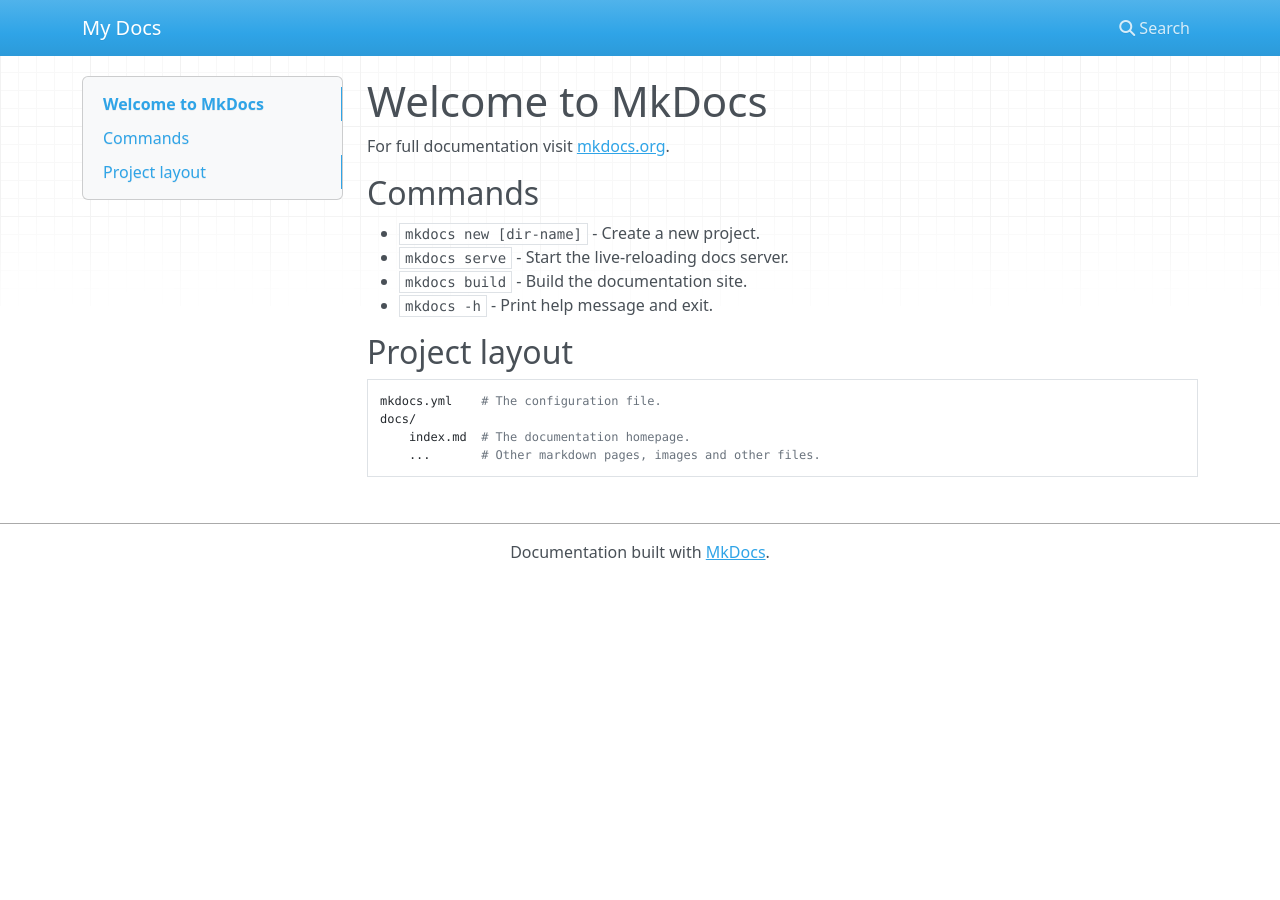
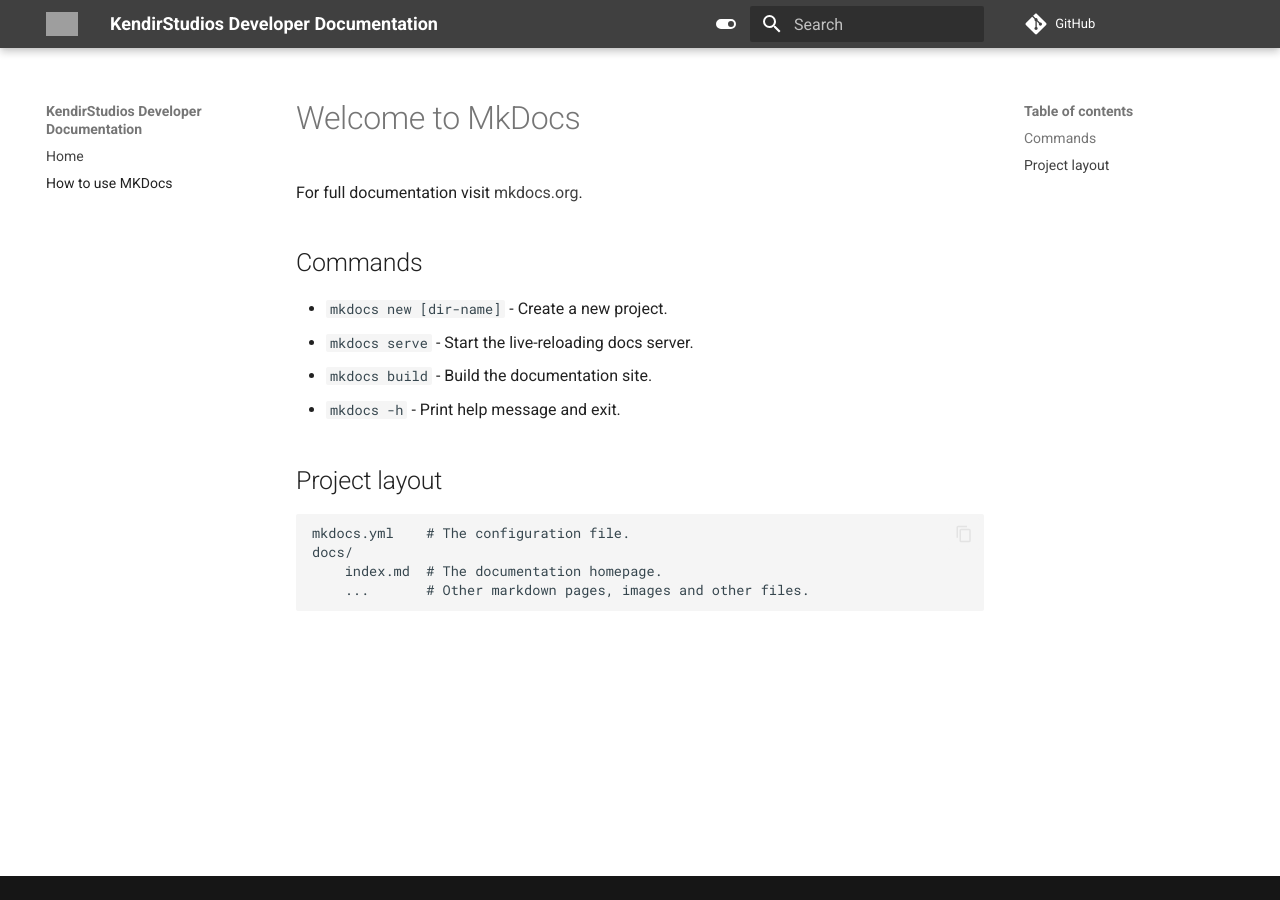
Before and after one commit to KendirStudio/KendirStudios-DeveloperDocumentation, an MkDocs documentation site: the page built from docs/index.md, in a window 1280 px wide. Built offline with MkDocs 1.6.1 and Material for MkDocs 9.7.7, drawn with Linux system fonts in a browser that asks for light colours; nearby versions of some CDN libraries; comment, search, counter and statistics services are not loaded; grey boxes are pictures that could not be loaded.

Commit message:
Base project with theme.

```diff
--- /dev/null
+++ b/docs/stylesheets/extra.css
@@ -0,0 +1,5 @@
+:root {
+    --md-primary-fg-color:        #404040;
+    --md-primary-fg-color--light: #858585;
+    --md-primary-fg-color--dark:  #292929;
+  }
--- a/mkdocs.yml
+++ b/mkdocs.yml
@@ -1 +1,46 @@
-site_name: My Docs
+site_name: KendirStudios Developer Documentation
+repo_url: https://github.com/KendirStudio/KendirStudios-DeveloperDocumentation
+
+theme:
+  logo: images/icon.ico
+  name: material
+  primary: custom
+  accent: red
+  features:
+    - navigation.sections
+    - search.suggest
+    - search.highlight
+    - content.code.annotation
+    - content.code.copy
+  palette:
+  # Palette toggle for light mode
+    - media: "(prefers-color-scheme: light)"
+      scheme: default
+      primary: custom
+      accent: pink
+      toggle:
+        icon: material/toggle-switch
+        name: Switch to dark mode
+    # Palette toggle for dark mode
+    - media: "(prefers-color-scheme: dark)"
+      scheme: slate
+      primary: custom
+      accent: pink
+      toggle:
+        icon: material/toggle-switch-off-outline
+        name: Switch to light mode
+
+extra:
+  generator: false
+
+extra_css:
+  - stylesheets/extra.css
+
+markdown_extensions:
+  - attr_list
+  - md_in_html
+  - sane_lists
+
+nav:
+  - Home: index.md
+  - How to use MKDocs: mkdocs.md
```
Also changed, not shown: docs/mkdocs.md (added, +32 -0 lines), docs/images/logo.ico (added).
